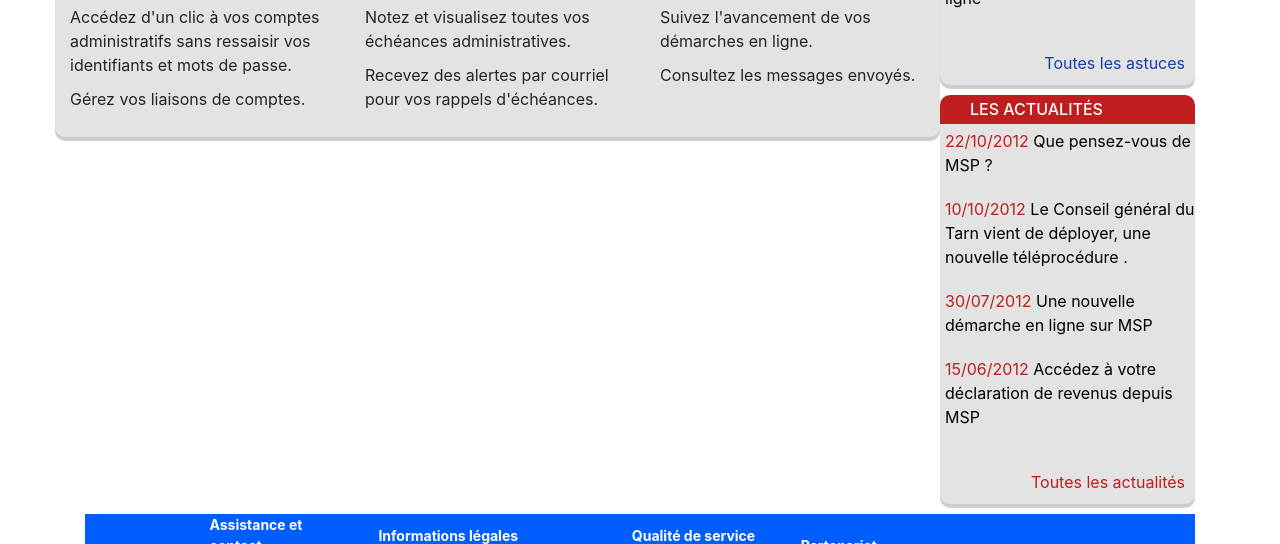
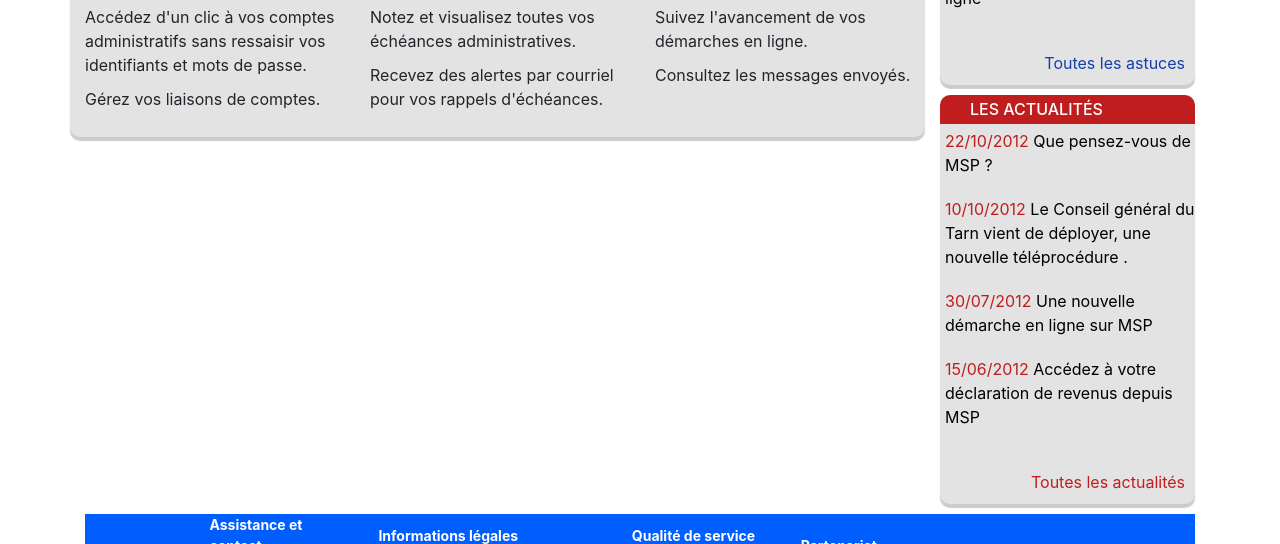
Before and after one commit to mdormignies/css_service-public, a plain HTML site: page index.html in a window 1280 px wide. Shown: the part 289-833 px from the top of the page. Drawn offline with nearby package versions, Linux system fonts and the light colour scheme.

Commit message:
Update index.html

```diff
--- a/index.html
+++ b/index.html
@@ -100,7 +100,7 @@
 				<section>
 					<h1 class="titleCard">MON TABLEAU DE BORD</h1>
 					<div class="headCard"><strong>Découvrez ci-dessous ce que vous pouvez faire dans la rubrique « Mon tableau de bord ».</strong></div>
-					<div class="row bodyCard">
+					<div class="row bodyCard m-0">
 						<div class="col-12 col-md-4">
 							<a
 								href="https://lp-projet-web.ovh/css3/evaluations/20221006_devoir_maison/jsp/mes_liaisons.jsp"><img
```
